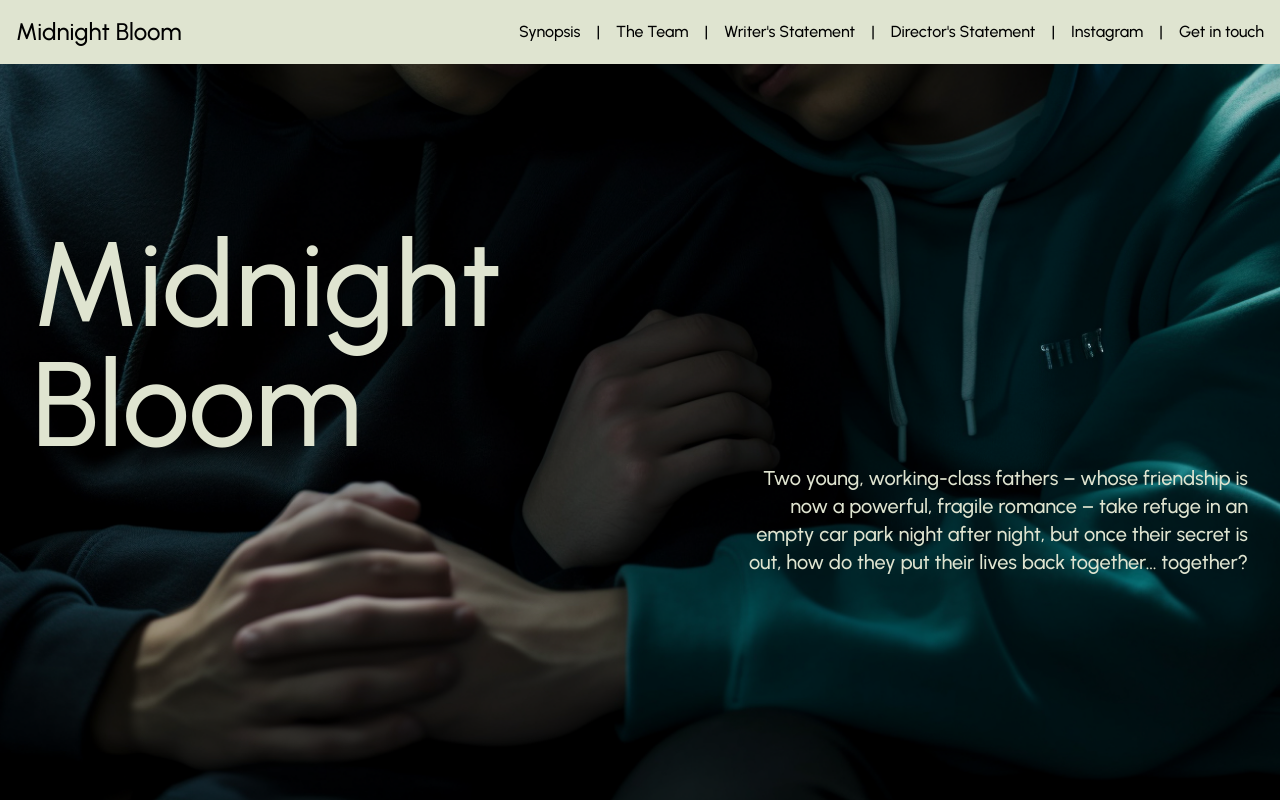
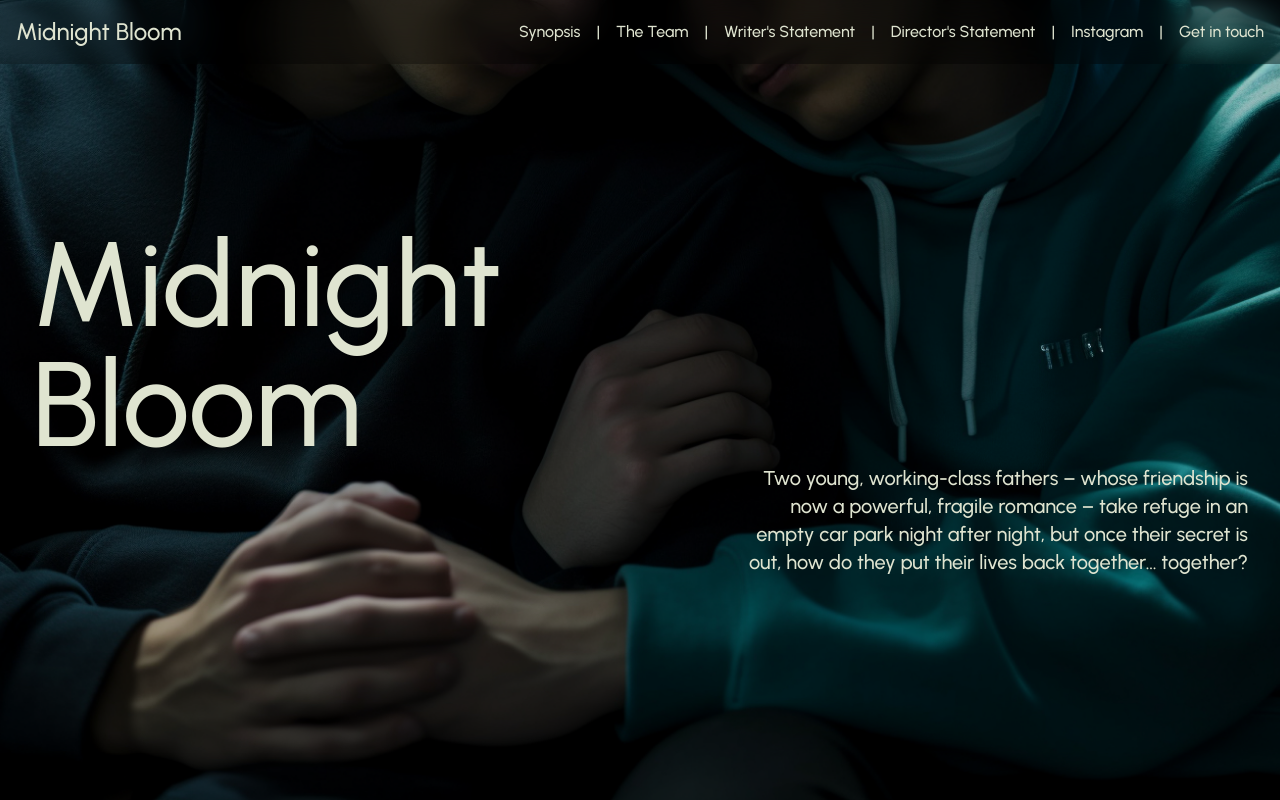
Before and after one commit to PocketCoder/midnight-bloom, a plain HTML site: page index.html in a window 1280 px wide. Shown: the top 800 px of the page. Drawn offline with nearby package versions, Linux system fonts and the light colour scheme.

Commit message:
feat: Add glass effect to navigation bar

```diff
--- a/index.html
+++ b/index.html
@@ -19,7 +19,7 @@
     </head>
     <body>
         <header class="w-full h-screen bg-[url('assets/hands.png')] bg-center bg-cover urbanist text-[#DFE4D0]">
-            <nav class="w-full p-4 flex justify-between items-center hover:bg-[#DFE4D0] hover:text-black transition-colors ease-in-out duration-500 fixed z-50">
+            <nav class="w-full p-4 flex justify-between items-center bg-black/30 backdrop-filter backdrop-blur-lg fixed z-50">
                 <h2 class="text-2xl">Midnight Bloom</h2>
                 <!-- Mobile menu button -->
                 <button id="mobile-menu-button" class="md:hidden focus:outline-none">
```
